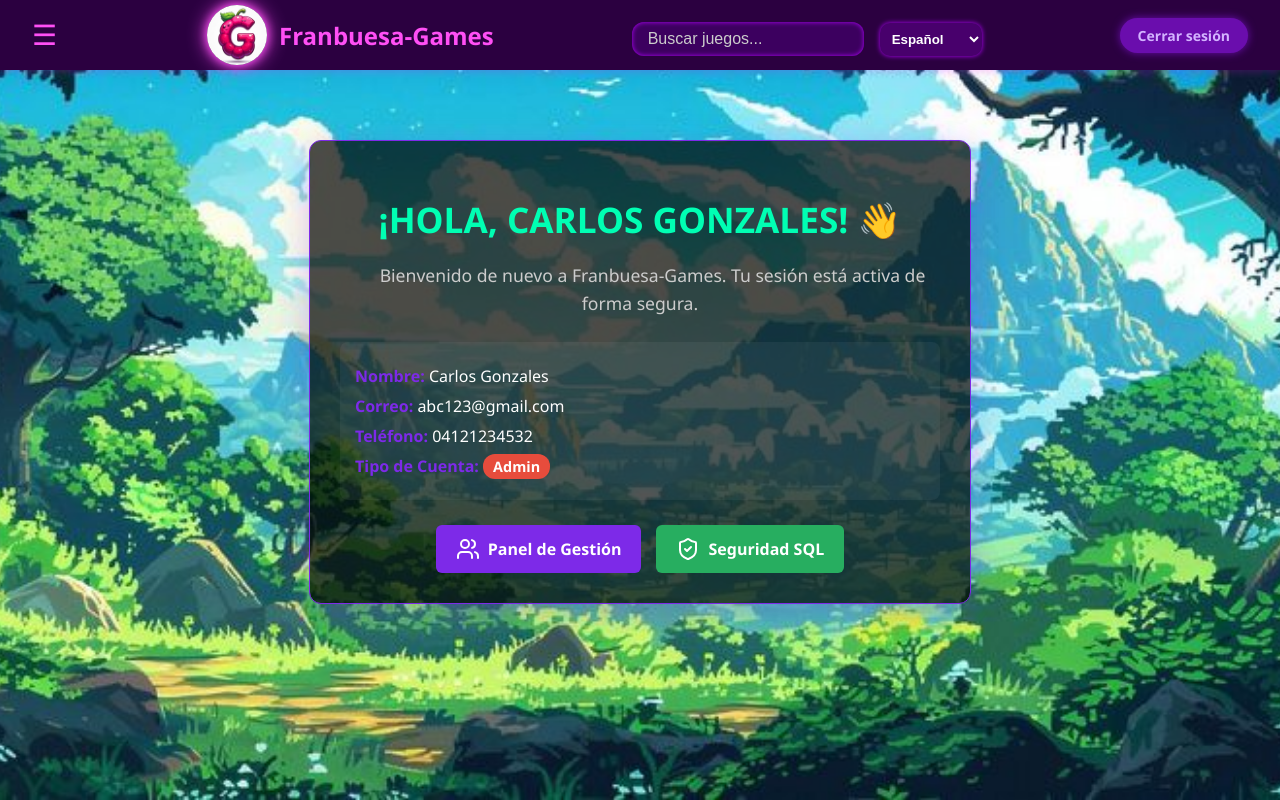
After one commit to GabuLands/Franbuesa-Games, a PHP site: page /bienvenida.php in a window 1280 px wide. The commit adds this page. Run offline with PHP 8.4, Linux system fonts and the light colour scheme; a user stored in the database is signed in; data comes from the database, SQL or seed files in the repository; some libraries are stand-ins or nearby versions.

Commit message:
Se agrego a ventana bienvenida.php y se modifico el login y gestion para el uso de roles

```diff
--- /dev/null
+++ b/bienvenida.php
@@ -0,0 +1,210 @@
+<?php
+require_once 'verificar_sesion.php';
+require_once 'Conexion.php';
+
+// Actualizar la última actividad en la base de datos
+if (isset($_SESSION['ID_Sesion'])) {
+    $fecha_ahora = date('Y-m-d H:i:s');
+    $stmt_update_actividad = $pdo->prepare("UPDATE sesiones SET Last_Activity_At = ? WHERE ID_Sesion = ?");
+    $stmt_update_actividad->execute([$fecha_ahora, $_SESSION['ID_Sesion']]);
+}
+
+// Consultar los datos del usuario actual desde la BD para mostrarlos en el perfil
+$stmt_usr = $pdo->prepare("SELECT * FROM USUARIO WHERE ID_Usuario = ?");
+$stmt_usr->execute([$_SESSION['usuario_id']]);
+$datos_usuario = $stmt_usr->fetch();
+?>
+
+<!DOCTYPE html>
+<html lang="es">
+<head>
+  <meta charset="UTF-8" />
+  <meta name="viewport" content="width=device-width, initial-scale=1.0" />
+  <title>Bienvenido | Franbuesa-Games</title>
+  <link rel="stylesheet" href="css/estilos.css" />
+  <style>
+    .tarjeta-bienvenida {
+      background: rgba(0, 0, 0, 0.7);
+      border: 1px solid #7d2ae8;
+      border-radius: 12px;
+      padding: 30px;
+      max-width: 600px;
+      margin: 40px auto;
+      text-align: center;
+      box-shadow: 0 8px 32px rgba(125, 42, 232, 0.3);
+      color: white;
+    }
+    .tarjeta-bienvenida h1 {
+      color: #00ffb3;
+      margin-bottom: 10px;
+      font-size: 2.2rem;
+      text-transform: uppercase;
+    }
+    .tarjeta-bienvenida p {
+      color: #ccc;
+      font-size: 1.1rem;
+      margin-bottom: 25px;
+    }
+    .info-usuario {
+      background: rgba(255, 255, 255, 0.05);
+      border-radius: 8px;
+      padding: 15px;
+      margin-bottom: 25px;
+      text-align: left;
+    }
+    .info-item {
+      margin: 8px 0;
+      font-size: 1rem;
+    }
+    .info-item strong {
+      color: #7d2ae8;
+    }
+    .badge-admin {
+      background: #e74c3c;
+      color: white;
+      padding: 3px 10px;
+      border-radius: 12px;
+      font-size: 0.9em;
+      font-weight: bold;
+    }
+    .badge-cliente {
+      background: #3498db;
+      color: white;
+      padding: 3px 10px;
+      border-radius: 12px;
+      font-size: 0.9em;
+      font-weight: bold;
+    }
+    .acciones-usuario {
+      display: flex;
+      gap: 15px;
+      justify-content: center;
+      flex-wrap: wrap;
+    }
+    .btn-accion {
+      background: #7d2ae8;
+      color: white;
+      padding: 12px 20px;
+      border-radius: 6px;
+      text-decoration: none;
+      font-weight: bold;
+      transition: background 0.3s;
+      display: flex;
+      align-items: center;
+      gap: 8px;
+    }
+    .btn-accion:hover {
+      background: #9b51e0;
+    }
+  </style>
+  <script src="https://code.jquery.com/jquery-3.6.0.min.js"></script>
+  <script src="https://unpkg.com/lucide@latest"></script>
+  <script src="js/temporizador.js"></script>
+  <script src="js/confirmar_salida.js"></script>
+</head>
+<body>
+
+  <header class="barra-superior">
+    <button id="btn-menu" class="btn-hamburguesa">&#9776;</button>
+
+    <div class="logo-container">
+      <a href="index.php">
+        <img src="img/logo.png" alt="Franbuesa-Games Logo" class="logo-brillante-redondo" />
+      </a>
+      <span class="titulo-sitio">Franbuesa-Games</span>
+    </div>
+
+    <div class="busqueda-container">
+      <input type="text" placeholder="Buscar juegos..." class="input-busqueda" />
+      <select class="selector-idioma">
+        <option value="es"> Español</option>
+        <option value="en"> English</option>
+        <option value="pt"> Português</option>
+      </select>
+    </div>
+
+    <div class="botones-sesion">
+      <a href="logout.php" class="btn-morado">Cerrar sesión</a>
+    </div>
+  </header>
+
+  <nav class="menu-vertical" id="menuVertical">
+    <ul>
+      <li><a href="index.php"><i data-lucide="home"></i> Inicio</a></li>
+      <li><a href="juegos.php"><i data-lucide="gamepad-2"></i> Juegos</a></li>
+      <li><a href="recargas.php"><i data-lucide="dollar-sign"></i> Recargas</a></li>
+
+      <!-- Si es Admin, mostramos la opción del panel en el menú lateral -->
+      <?php if (isset($_SESSION['usuario_rol']) && $_SESSION['usuario_rol'] === 'Admin'): ?>
+        <li><a href="gestion_consultas.php"><i data-lucide="shield-alert"></i> Panel Gestión</a></li>
+      <?php endif; ?>
+
+      <li><a href="bienvenida.php" class="active"><i data-lucide="user"></i> Mi Perfil</a></li>
+      <li><a href="logout.php"><i data-lucide="log-out"></i> Salir</a></li>
+    </ul>
+  </nav>
+
+  <main class="contenido-principal" style="padding: 20px;">
+    <div class="tarjeta-bienvenida">
+      <h1>¡HOLA, <?php echo htmlspecialchars($_SESSION['usuario_nombre']); ?>! 👋</h1>
+      <p>Bienvenido de nuevo a Franbuesa-Games. Tu sesión está activa de forma segura.</p>
+
+      <!-- Tarjeta con la información del usuario en sesión -->
+      <div class="info-usuario">
+        <div class="info-item">
+          <strong>Nombre:</strong> <?php echo htmlspecialchars($datos_usuario['Nombre_Completo']); ?>
+        </div>
+        <div class="info-item">
+          <strong>Correo:</strong> <?php echo htmlspecialchars($datos_usuario['Correo_Electronico']); ?>
+        </div>
+        <div class="info-item">
+          <strong>Teléfono:</strong> <?php echo htmlspecialchars($datos_usuario['Telefono']); ?>
+        </div>
+        <div class="info-item">
+          <strong>Tipo de Cuenta:</strong>
+          <?php if (isset($_SESSION['usuario_rol']) && $_SESSION['usuario_rol'] === 'Admin'): ?>
+            <span class="badge-admin">Admin</span>
+          <?php else: ?>
+            <span class="badge-cliente">Cliente</span>
+          <?php endif; ?>
+        </div>
+      </div>
+
+      <!-- BOTONES DINÁMICOS SEGÚN EL ROL -->
+      <div class="acciones-usuario">
+        <?php if (isset($_SESSION['usuario_rol']) && $_SESSION['usuario_rol'] === 'Admin'): ?>
+
+          <!-- Botones Exclusivos del Administrador -->
+          <a href="gestion_consultas.php" class="btn-accion">
+            <i data-lucide="users"></i> Panel de Gestión
+          </a>
+          <a href="implementar_seg_sql.php" class="btn-accion" style="background: #27ae60;">
+            <i data-lucide="shield-check"></i> Seguridad SQL
+          </a>
+
+        <?php else: ?>
+
+          <!-- Botones del Cliente Normal -->
+          <a href="juegos.php" class="btn-accion">
+            <i data-lucide="gamepad-2"></i> Ver Catálogo de Juegos
+          </a>
+          <a href="recargas.php" class="btn-accion" style="background: #27ae60;">
+            <i data-lucide="dollar-sign"></i> Realizar Recarga
+          </a>
+
+        <?php endif; ?>
+      </div>
+
+    </div>
+  </main>
+
+  <script>
+    $(document).ready(function() {
+      $("#btn-menu").click(function() {
+        $("#menuVertical").toggleClass("activo");
+      });
+      lucide.createIcons();
+    });
+  </script>
+</body>
+</html>
--- a/index.php
+++ b/index.php
@@ -83,6 +83,8 @@
     <li><a href="juegos.php"><i data-lucide="gamepad-2"></i> Juegos</a></li>
     <li><a href="recargas.php"><i data-lucide="dollar-sign"></i> Recargas</a></li>
     <li><a href="registro.php"><i data-lucide="user-plus"></i> Registrarse</a></li>
+    <li><a href="implementar_seg_sql.php"><i data-lucide="user"></i> Panel Gestión</a></li>
+    <li><a href="logout.php"><i data-lucide="log-in"></i>Salir</a></li>
   </ul>
 </nav>
 
```
Also changed, not shown: gestion_consultas.php (+28 -17 lines), login.php (+9 -6 lines), 1 other file.
